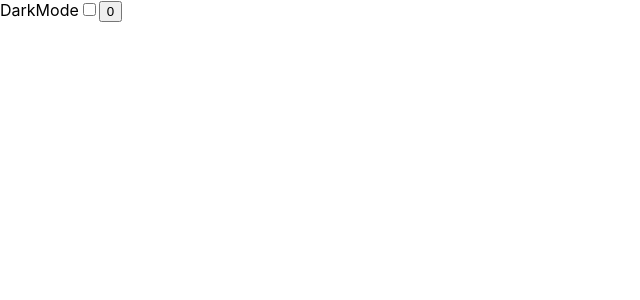
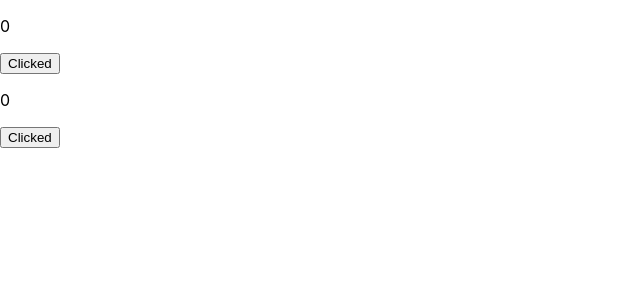
Before and after one commit to harsh007fc/Hooks_In_React, a React (Create React App) app: page / in a window 1280 px wide. Shown: the top 300 px of the page, without its empty margins (0-640 px from the left). Built offline with nearby package versions, Linux system fonts and the light colour scheme.

Commit message:
code added upto cleanup

```diff
--- a/src/App.js
+++ b/src/App.js
@@ -4,6 +4,8 @@ import Ue1 from "./UseEffect/Ue1";
 import Ue2 from "./UseEffect/Ue2";
 import Ue3 from "./UseEffect/Ue3";
 import Infinite from "./UseEffect/Infinite";
+import UeWc from "./UseEffect/Cleanup/UeWc";
+import UeWc1 from "./UseEffect/Cleanup/UeWc1";
 function App() {
   return (
     <>
@@ -12,7 +14,9 @@ function App() {
     {/* <Ue1/> */}
     {/* <Ue2></Ue2> */}
     {/* <Infinite></Infinite> */}
-    <Ue3></Ue3>
+    {/* <Ue3></Ue3> */}
+    <UeWc></UeWc>
+    <UeWc1></UeWc1>
     </>
   );
 }
--- /dev/null
+++ b/src/UseEffect/Cleanup/UeWc.js
@@ -0,0 +1,25 @@
+import React,{useState,useEffect} from 'react'
+
+function UeWc() {
+    let [count,setCount] = useState(0);
+    console.log('rrender');
+    useEffect(()=>{
+        console.log('useeffect');
+        document.title = `clicked ${count} number of times`;
+        //cleanup
+        return()=>{
+            alert(`i will be called before the next useEffect ${count} is called`)
+        }
+    },[])
+    //{//yeh componentwillunmount ki trh behave krega isme array empty pass kiya hai}
+    console.log('pehle');
+
+    return (
+        <div>
+            <p>{count}</p>
+            <button onClick={()=>{setCount(count+1)}}>Clicked</button>
+        </div>
+    )
+}
+
+export default UeWc
--- /dev/null
+++ b/src/UseEffect/Cleanup/UeWc1.js
@@ -0,0 +1,25 @@
+import React,{useState,useEffect} from 'react'
+
+function UeWc1() {
+    let [count,setCount] = useState(0);
+    console.log('rrender');
+    useEffect(()=>{
+        console.log('useeffect');
+        document.title = `clicked ${count} number of times`;
+        //cleanup optional
+        return()=>{
+            alert(`i will be called before the next useEffect ${count} is called`)
+        }
+    })
+    // {//yeh compomnetdidupdate ki trh behave krega} aur pichle wala chalta hai mtlb jab count 1 hoga toh yeh 0 show krega aur jab count 2 hoga yeh 1 show krega
+    console.log('pehle');
+
+    return (
+        <div>
+            <p>{count}</p>
+            <button onClick={()=>{setCount(count+1)}}>Clicked</button>
+        </div>
+    )
+}
+
+export default UeWc1
--- a/src/UseEffect/Ue3.js
+++ b/src/UseEffect/Ue3.js
@@ -8,7 +8,7 @@ function Ue3() {
     useEffect(()=>{
         console.log('useEffect');
         document.title = `Clicked ${count} times`;
-    },[count])//array mein count pass kr fiya ab yeh useeffect tbhi chalga jb   count change hoga nhi toh nhi chalega
+    },[count])//array mein count pass kr diya ab yeh useeffect tbhi chalga jb   count change hoga nhi toh nhi chalega
     return (
         //conditional in class
         <div className={darkMode ? 'view dark-mode' : 'view light-mode'}>
```
